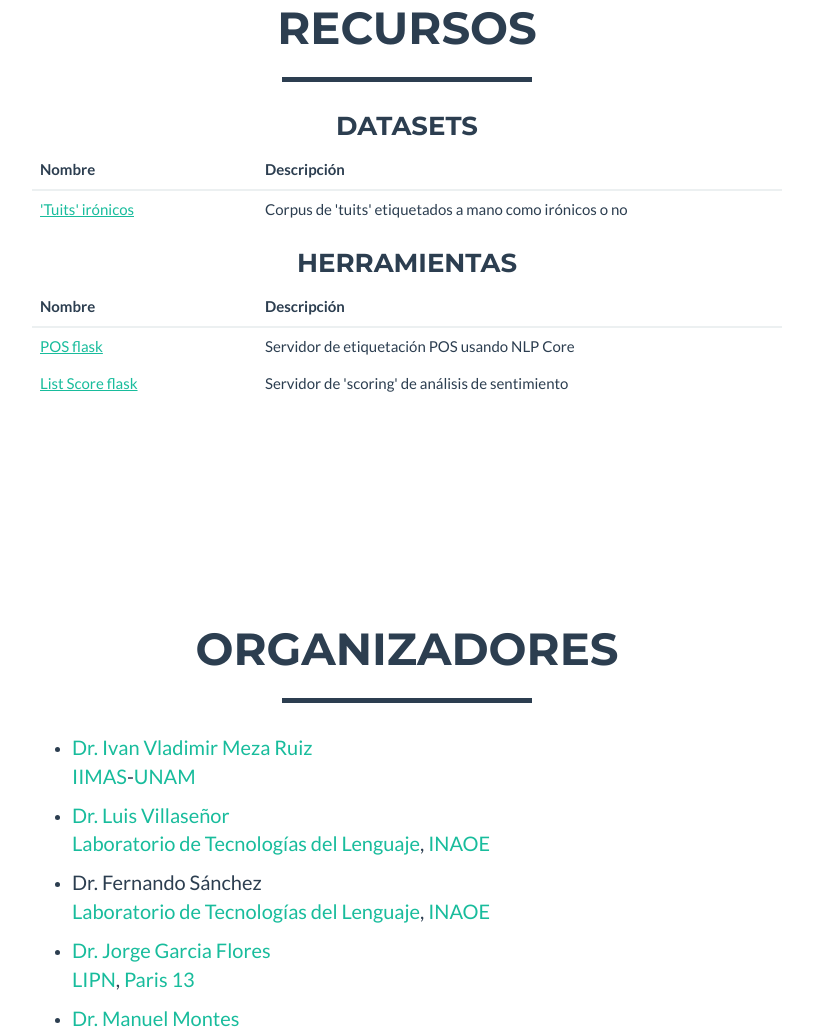
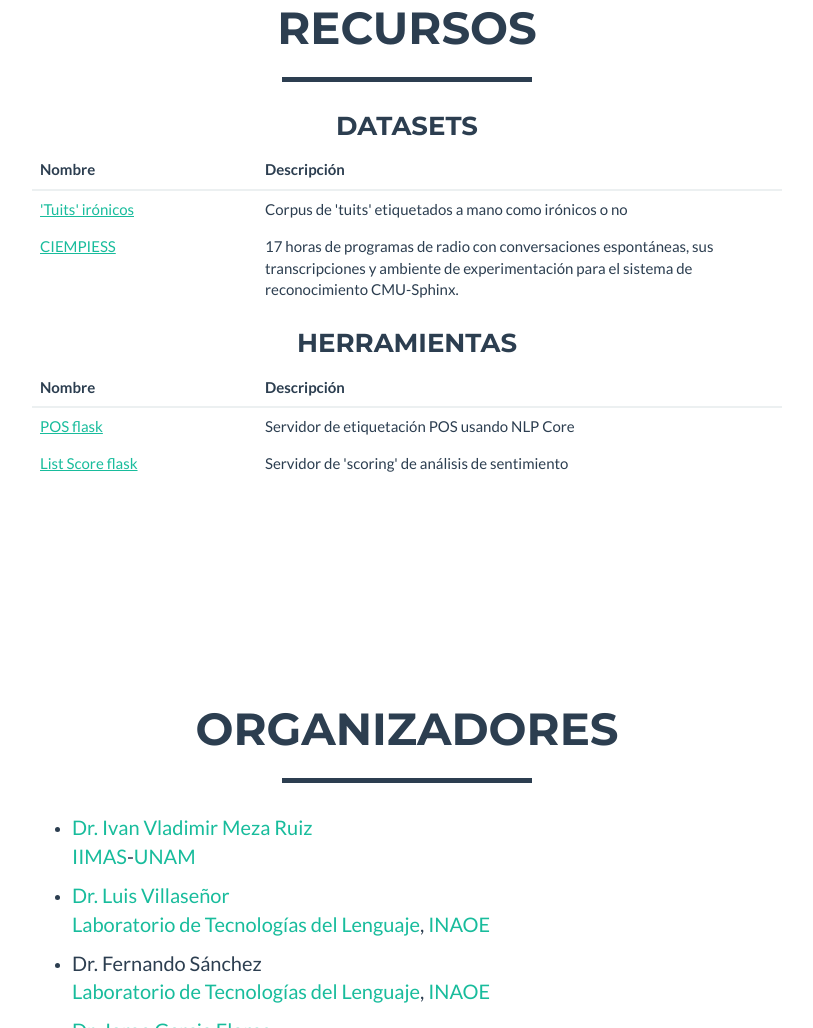
Before and after one commit to jakaton/jakaton.github.io, a plain HTML site: page index.html in a window 1280 px wide. Shown: the part 2849-3877 px from the top of the page, without its empty margins (233-1046 px from the left). Drawn offline with nearby package versions, Linux system fonts and the light colour scheme.

Commit message:
Add ciempiess

```diff
--- a/index.html
+++ b/index.html
@@ -202,6 +202,12 @@
 						<td><a href="http://ivanvladimir.github.io/sitio-corpus-ironia/">'Tuits' irónicos </a></td>
 						<td>Corpus de 'tuits' etiquetados a mano como irónicos o no</td>
 					</tr>
+					<tr>
+						<td><a href="http://www.ciempiess.org/downloads">CIEMPIESS</a></td>
+						<td>17 horas de programas de radio con conversaciones espontáneas, sus transcripciones y ambiente de experimentación para el sistema de reconocimiento CMU-Sphinx.
+						</td>
+					</tr>
+
 					</tbody>
 					</table>
 
```
